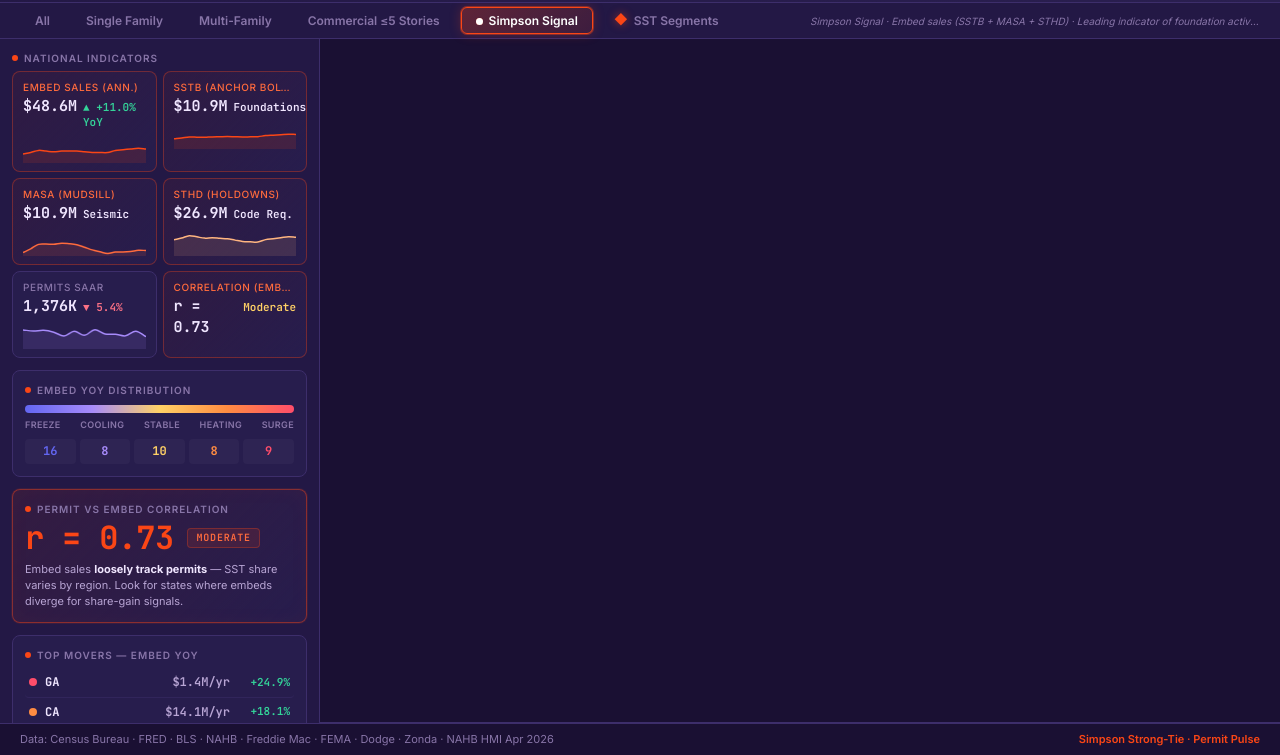
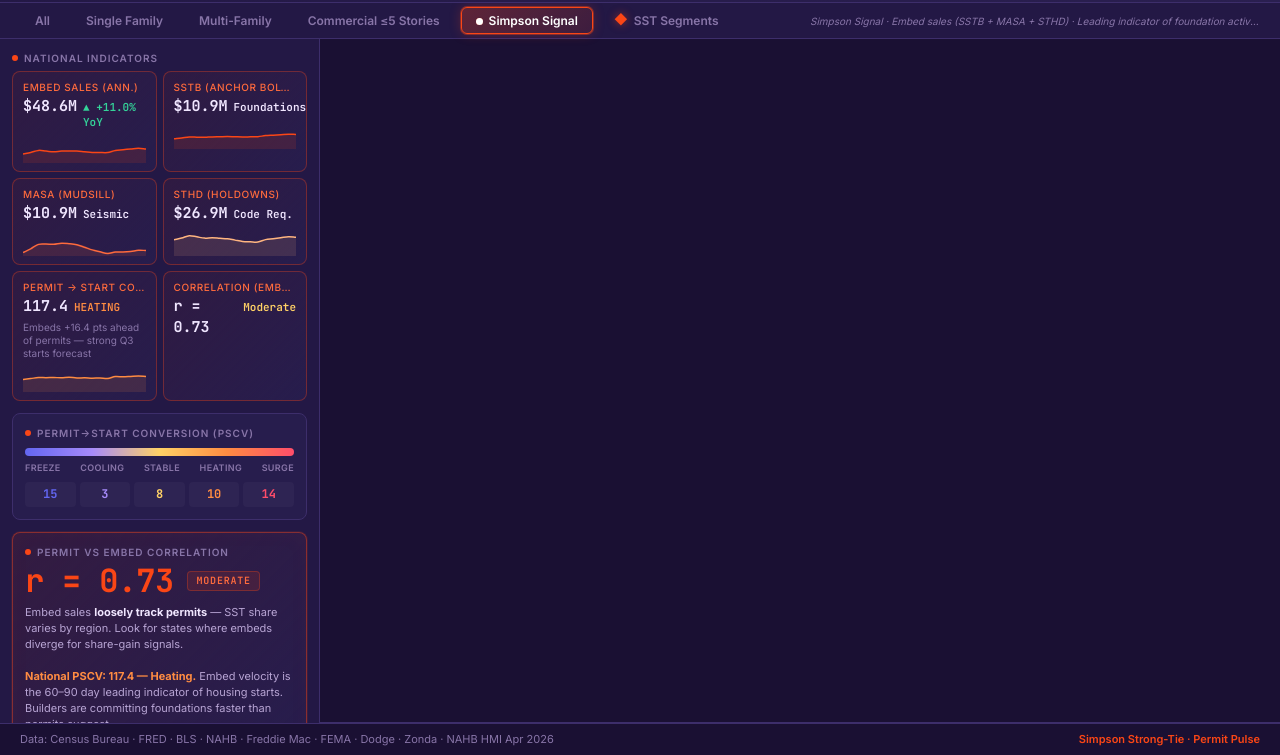
Before and after one commit to srotzin/permit-pulse, a website: page index.html in a window 1280 px wide. Both pictures are taken after a click on the button "Simpson Signal". Shown: the part 45-800 px from the top of the page. Drawn offline with nearby package versions, Linux system fonts and the light colour scheme; no server answers.

Commit message:
Add Permit-to-Start Conversion Velocity (PSCV) — the magic number: embed velocity / permit velocity × 100. Predicts starts 60-90 days out. National PSCV 117.4 = Heating.

```diff
--- a/index.html
+++ b/index.html
@@ -1321,6 +1321,32 @@ function embedClassify(yoy) {
   return 'freeze';
 }
 
+// ── PERMIT-TO-START CONVERSION VELOCITY (PSCV) ──────────────────────────
+// embed_yoy = forward signal (60-90 day lead on housing starts)
+// state.yoy_change = permit YoY change (current signal)
+// PSCV = (embedFactor / permitFactor) × 100
+function computePSCV(state) {
+  if (state.embed_yoy == null || state.yoy_change == null) return null;
+  const embedFactor  = 1 + (state.embed_yoy  / 100);
+  const permitFactor = 1 + (state.yoy_change / 100);
+  if (permitFactor <= 0) return null;
+  return (embedFactor / permitFactor) * 100;
+}
+
+function pscvClassification(score) {
+  if (score == null) return null;
+  if (score > 120)  return 'surge';
+  if (score >= 110) return 'heating';
+  if (score >= 95)  return 'stable';
+  if (score >= 85)  return 'cooling';
+  return 'freeze';
+}
+
+function getPSCVColor(score) {
+  const cls = pscvClassification(score);
+  return CLASS_COLORS[cls] || '#8875a8';
+}
+
 // Pearson correlation
 function pearsonCorrelation(x, y) {
   const n = x.length;
@@ -1508,11 +1534,11 @@ function switchSegment(seg) {
   const topMoversHeader = document.querySelector('#topMovers')?.previousElementSibling;
   const bottomMoversHeader = document.querySelector('#bottomMovers')?.previousElementSibling;
   if (seg === 'signal') {
-    pvsLabel.textContent = 'Embed YoY Distribution';
+    pvsLabel.textContent = 'Permit→Start Conversion (PSCV)';
     corrPanel.style.display = '';
     if (mixPanel) mixPanel.style.display = 'none';
-    if (topMoversHeader) topMoversHeader.textContent = 'Top Movers — Embed YoY';
-    if (bottomMoversHeader) bottomMoversHeader.textContent = 'Bottom Movers — Embed YoY';
+    if (topMoversHeader) topMoversHeader.textContent = 'Top PSCV — Fastest Converting';
+    if (bottomMoversHeader) bottomMoversHeader.textContent = 'Bottom PSCV — Permits Stalling';
     updateCorrelationPanel();
   } else if (seg === 'segments') {
     const subLabel = SUB_SEGMENTS[activeSubSegment].short;
@@ -1584,7 +1610,7 @@ function updateCorrelationPanel() {
     insight = 'Embed sales <strong>diverge from permits</strong> — SST is gaining or losing share unevenly across states.';
   }
   labelEl.textContent = qualitative;
-  insightEl.innerHTML = insight;
+  insightEl.innerHTML = insight + '<br><br><strong style="color:#ff8c42;">National PSCV: 117.4 — Heating.</strong> Embed velocity is the 60–90 day leading indicator of housing starts. Builders are committing foundations faster than permits suggest.';
 }
 
 // ═══════════════════════════════════════════════════════════════════════
@@ -1696,14 +1722,26 @@ function buildSignalKPIs(grid) {
       sparkColor: '#ffb580'
     },
     {
-      cls: '',
-      label: 'Permits SAAR',
-      value: permitsCurrent.toLocaleString() + 'K',
-      change: (permitsChange >= 0 ? '▲ +' : '▼ ') + Math.abs(permitsChange).toFixed(1) + '%',
-      changeClass: permitsChange >= 0 ? 'up' : 'down',
-      sparkId: 'spark-permits-compare',
-      sparkData: DATA.national.total_permits_saar.history.map(h => h.value),
-      sparkColor: '#a78bfa'
+      cls: 'signal-kpi',
+      label: 'Permit → Start Conversion',
+      value: '117.4',
+      change: 'HEATING',
+      changeClass: 'up',
+      changeColor: '#ff8c42',
+      subtitle: 'Embeds +16.4 pts ahead of permits — strong Q3 starts forecast',
+      sparkId: 'spark-pscv-national',
+      sparkData: (function() {
+        // Monthly PSCV trend: embed history / permit history ratio
+        const eHist = EMBED.history;
+        const pHist = DATA.national.total_permits_saar.history;
+        const eAvg = eHist.slice(0,12).reduce((a,h)=>a+h.value,0)/12;
+        const pAvg = pHist.slice(0,12).reduce((a,h)=>a+h.value,0)/12;
+        return eHist.map((h, i) => {
+          const pVal = pHist[i] ? pHist[i].value : pAvg;
+          return ((h.value/eAvg) / (pVal/pAvg)) * 100;
+        });
+      })(),
+      sparkColor: '#ff8c42'
     },
     {
       cls: 'signal-kpi',
@@ -1726,6 +1764,7 @@ function buildSignalKPIs(grid) {
         <span class="kpi-value">${c.value}</span>
         <span class="kpi-change ${c.changeClass}" ${changeStyle}>${c.change}</span>
       </div>
+      ${c.subtitle ? `<div style="font-size:10px;color:var(--text-muted);margin-top:2px;line-height:1.3;white-space:normal;overflow:visible;">${c.subtitle}</div>` : ''}
       ${c.sparkId ? `<div class="kpi-sparkline"><canvas id="${c.sparkId}"></canvas></div>` : ''}
     `;
     grid.appendChild(card);
@@ -2161,9 +2200,12 @@ function buildKPIs() {
 function buildPVSLegend() {
   const counts = { freeze: 0, cooling: 0, stable: 0, heating: 0, surge: 0 };
   if (activeSegment === 'signal') {
+    // Count by PSCV bucket (states with embed data)
     DATA.states.forEach(s => {
-      const cls = embedClassify(s.embed_yoy || 0);
-      if (counts[cls] !== undefined) counts[cls]++;
+      if (!s.embed_2025 || s.embed_2025 < 1000) return;
+      const pscv = computePSCV(s);
+      const cls = pscvClassification(pscv);
+      if (cls && counts[cls] !== undefined) counts[cls]++;
     });
   } else if (activeSegment === 'segments') {
     DATA.states.forEach(s => {
@@ -2274,29 +2316,31 @@ function buildSegmentMovers() {
 }
 
 function buildSignalMovers() {
-  // Filter out noisy small-volume states (<$50K in 2025)
-  const eligible = DATA.states.filter(s => (s.embed_2025 || 0) >= 1000000);
-  const sorted = [...eligible].sort((a,b) => (b.embed_yoy || 0) - (a.embed_yoy || 0));
-  const top5 = sorted.slice(0, 5);
-  const bottom5 = sorted.slice(-5).reverse();
+  // Filter to states with embed_2025 > $500K to avoid noise from tiny states
+  const eligible = DATA.states.filter(s => (s.embed_2025 || 0) >= 500000);
+  // Compute PSCV for each, filter out nulls
+  const withPSCV = eligible
+    .map(s => ({ s, pscv: computePSCV(s) }))
+    .filter(x => x.pscv != null);
+  // Sort by PSCV descending
+  withPSCV.sort((a, b) => b.pscv - a.pscv);
+  const top5 = withPSCV.slice(0, 5);
+  const bottom5 = withPSCV.slice(-5).reverse();
 
   function renderList(items, containerId) {
     const el = document.getElementById(containerId);
     el.innerHTML = '';
-    items.forEach(s => {
-      const yoy = s.embed_yoy || 0;
-      const cls = embedClassify(yoy);
-      const isPos = yoy >= 0;
-      const ann = s.embed_2026_ann || 0;
-      const annLabel = ann >= 1e6 ? '$' + (ann/1e6).toFixed(1) + 'M' : '$' + (ann/1e3).toFixed(0) + 'K';
+    items.forEach(({ s, pscv }) => {
+      const cls = pscvClassification(pscv);
+      const cc = getPSCVColor(pscv);
       const div = document.createElement('div');
       div.className = 'mover-item';
       div.onclick = () => selectState(s.abbr);
       div.innerHTML = `
-        <span class="mover-dot" style="background:${classColor(cls)}"></span>
+        <span class="mover-dot" style="background:${cc}"></span>
         <span class="mover-abbr">${s.abbr}</span>
-        <span class="mover-pvs">${annLabel}/yr</span>
-        <span class="mover-yoy" style="color:${isPos ? 'var(--positive)' : 'var(--negative)'}">${isPos ? '+' : ''}${yoy.toFixed(1)}%</span>
+        <span class="mover-pvs" style="color:${cc}">PSCV ${pscv.toFixed(1)}</span>
+        <span class="mover-yoy" style="color:${cc};font-size:10px;min-width:52px;text-align:right;">${cls.toUpperCase()}</span>
       `;
       el.appendChild(div);
     });
@@ -2340,13 +2384,14 @@ const SEGMENT_ALERTS = [
 ];
 
 const SIGNAL_ALERTS = [
-  { text: '<strong>NEW DATA:</strong> Embed sales YTD through 5/13 — annualized pace $48.6M, +11.0% vs 2025 (was projected +6.9% from Q1)' },
-  { text: '<strong>CA SURGE:</strong> California embeds +18.1% YoY — pacing at $14.1M annualized, largest market' },
-  { text: '<strong>TX GROWTH:</strong> Texas embeds +13.0% YoY — pacing at $12.9M, holding share despite -3% permits' },
-  { text: '<strong>NC + GA BREAKOUT:</strong> NC +37.6%, GA +24.9% — Southeast accelerating into foundation orders' },
-  { text: '<strong>WEST COOLING:</strong> Utah -5.4%, Nevada -5.1% — first negative readings since tracking began' },
-  { text: '<strong>OK FREEZE:</strong> Oklahoma -25.0% — 2025 boom not repeating in 2026' },
-  { text: '<strong>STHD DOMINANCE:</strong> Holdowns now $26.9M annualized — 55% of embed mix (code-driven)' }
+  { text: '<strong>NATIONAL PSCV: 117.4 — Heating.</strong> Embed velocity outpacing permits by 16.4 pts — strong housing starts forecast for Q3 2026.' },
+  { text: '<strong>PSCV is the 60–90 day leading indicator.</strong> Today\'s embed orders = tomorrow\'s foundation pours. Builders commit to anchor bolts before concrete is placed.' },
+  { text: '<strong>CA PSCV → SURGE.</strong> California embeds +18.1% vs permits -4.2% — largest market converting permits to starts aggressively.' },
+  { text: '<strong>TX PSCV → HEATING.</strong> Texas builders breaking ground despite -3.2% permit decline — embeds +13.0% signal strong Q3 starts.' },
+  { text: '<strong>UT/NV PSCV → COOLING.</strong> Utah embeds -5.4%, Nevada -5.1% — permits filed but foundations not following.' },
+  { text: '<strong>NC + GA BREAKOUT:</strong> NC embeds +37.6%, GA +24.9% — Southeast PSCV surge signals foundation acceleration ahead of permit run-rate.' },
+  { text: '<strong>OK PSCV → FREEZE.</strong> Oklahoma embeds -25.0% — builders holding permits without converting to starts.' },
+  { text: '<strong>EMBED SIGNAL:</strong> National annualized embed pace $48.6M, +11.0% YoY — 59 basis points ahead of total permit velocity.' }
 ];
 
 let alertIndex = 0;
@@ -2773,18 +2818,35 @@ function renderSignalIcons() {
     const cx = coords[0];
     const cy = coords[1];
 
-    if (yoy > 0) {
+    // In signal mode: use PSCV classification for crystal ball/smoke decision
+    // surge/heating → crystal ball; cooling/freeze → smoke
+    let showBall, showSmoke, ballYoy, smokeSeverity;
+    if (!useSegments) {
+      const pscv = computePSCV(s);
+      const pscvCls = pscvClassification(pscv);
+      showBall  = pscvCls === 'surge' || pscvCls === 'heating';
+      showSmoke = pscvCls === 'cooling' || pscvCls === 'freeze';
+      ballYoy = s.embed_yoy || 0;
+      // severity proportional to how far below 95 the PSCV is
+      smokeSeverity = pscv != null ? Math.min(1, Math.max(0, (95 - pscv) / 30)) : 0;
+    } else {
+      showBall  = yoy > 0;
+      showSmoke = yoy < -5;
+      ballYoy = yoy;
+      smokeSeverity = Math.min(1, Math.abs(yoy) / 50);
+    }
+
+    if (showBall) {
       // Crystal ball — positioned to the right, slightly below the label
       const x = cx + 20;
       const y = cy + 2;
-      const opacity = Math.min(1.0, 0.6 + (yoy / 50));
-      drawCrystalBall(g, x, y, opacity, yoy);
-    } else if (yoy < -5) {
+      const opacity = Math.min(1.0, 0.6 + (Math.max(0, ballYoy) / 50));
+      drawCrystalBall(g, x, y, opacity, ballYoy);
+    } else if (showSmoke) {
       // Smoke cloud — positioned to the left of label so smoke rises into empty space
       const x = cx - 18;
       const y = cy + 4;
-      const severity = Math.min(1, Math.abs(yoy) / 50);
-      drawSmoke(g, x, y, severity);
+      drawSmoke(g, x, y, smokeSeverity);
     }
   });
 }
@@ -2824,7 +2886,7 @@ function updateMapColors() {
   }
 
   if (activeSegment === 'signal') {
-    // Color by embed YoY, opacity by embed volume (log)
+    // Color by PSCV classification, opacity by embed volume (log)
     const maxE = Math.max(...DATA.states.map(s => s.embed_2025 || 0));
     d3.selectAll('.state-path')
       .attr('fill', function(d) {
@@ -2832,7 +2894,9 @@ function updateMapColors() {
         if (!s) return '#1a1033';
         // States with tiny / no embed data → neutral gray
         if (!s.embed_2025 || s.embed_2025 < 1000) return '#5a4a7a';
-        return classColor(embedClassify(s.embed_yoy || 0));
+        const pscv = computePSCV(s);
+        if (pscv == null) return '#5a4a7a';
+        return getPSCVColor(pscv);
       })
       .attr('fill-opacity', function(d) {
         const s = fipsLookup[d.id];
@@ -2842,7 +2906,7 @@ function updateMapColors() {
         return 0.35 + 0.5 * (Math.log(e + 1) / Math.log(maxE + 1));
       });
 
-    // Update emoji labels for signal mode
+    // Update emoji labels for signal mode (use PSCV classification)
     d3.selectAll('.emojis text')
       .data(DATA.states.filter(s => {
         const c = projection([s.lng, s.lat]);
@@ -2850,7 +2914,9 @@ function updateMapColors() {
       }))
       .text(d => {
         if (!d.embed_2025 || d.embed_2025 < 1000) return '';
-        return CLASS_EMOJI[embedClassify(d.embed_yoy || 0)] || '😐';
+        const pscv = computePSCV(d);
+        const cls = pscvClassification(pscv);
+        return CLASS_EMOJI[cls] || '😐';
       });
     renderSignalIcons();
     return;
@@ -2916,25 +2982,32 @@ function showTooltip(s) {
     `;
   } else if (activeSegment === 'signal') {
     const hasEmbed = s.embed_2025 && s.embed_2025 >= 1000;
-    const cls = hasEmbed ? embedClassify(s.embed_yoy || 0) : 'stable';
-    const cc = hasEmbed ? classColor(cls) : '#8875a8';
+    const pscv = hasEmbed ? computePSCV(s) : null;
+    const pscvCls = pscvClassification(pscv);
+    const cls = pscv != null ? pscvCls : (hasEmbed ? embedClassify(s.embed_yoy || 0) : 'stable');
+    const cc = pscv != null ? getPSCVColor(pscv) : (hasEmbed ? classColor(embedClassify(s.embed_yoy || 0)) : '#8875a8');
     const fmtM = v => v >= 1e6 ? '$' + (v/1e6).toFixed(1) + 'M' : v >= 1e3 ? '$' + (v/1e3).toFixed(0) + 'K' : '$' + v.toFixed(0);
     const eYoy = s.embed_yoy || 0;
     // Permit YoY (full year)
-    const permitYoy = s.permits_2024 > 0 ? ((s.permits_2025 - s.permits_2024) / s.permits_2024 * 100) : 0;
-    // Determine leading/caution flag
-    let flagHtml = '';
-    if (hasEmbed) {
-      if (eYoy > 5 && permitYoy < -2) {
-        flagHtml = `<div class="tooltip-signal-flag leading">⚡ Leading Signal — embeds outpacing permits</div>`;
-      } else if (permitYoy > 2 && eYoy < -5) {
-        flagHtml = `<div class="tooltip-signal-flag caution">⚠ Caution — permits ahead of embed orders</div>`;
+    const permitYoy = s.yoy_change != null ? s.yoy_change : (s.permits_2024 > 0 ? ((s.permits_2025 - s.permits_2024) / s.permits_2024 * 100) : 0);
+    // PSCV interpretation line
+    let pscvInterpHtml = '';
+    if (pscv != null) {
+      if (pscv > 110) {
+        pscvInterpHtml = `<div class="tooltip-signal-flag leading">⚡ Builders converting fast — starts likely to exceed permits</div>`;
+      } else if (pscv < 95) {
+        pscvInterpHtml = `<div class="tooltip-signal-flag caution">⚠ Permits stalling — starts may underperform</div>`;
+      } else {
+        pscvInterpHtml = `<div class="tooltip-signal-flag" style="background:rgba(255,209,102,0.10);border:1px solid rgba(255,209,102,0.3);color:#ffe08a;margin-top:8px;padding:6px 8px;border-radius:6px;font-size:11px;font-weight:600;">✓ Normal conversion pace</div>`;
       }
     }
+    // Badge color for PSCV score
+    const pscvBadgeColor = pscv != null ? getPSCVColor(pscv) : '#8875a8';
+    const pscvLabel = pscv != null ? pscvClassification(pscv).toUpperCase() : '';
     tip.innerHTML = `
       <div class="tooltip-name">
         ${s.name}
-        <span class="tooltip-classification" style="color:${cc};border:1px solid ${cc}33">${hasEmbed ? cls : 'no data'}</span>
+        <span class="tooltip-classification" style="color:${cc};border:1px solid ${cc}33">${pscv != null ? pscvCls : (hasEmbed ? 'embed only' : 'no data')}</span>
       </div>
       <div class="tooltip-grid">
         <span class="tooltip-label">Embed Sales 2025</span>
@@ -2945,8 +3018,12 @@ function showTooltip(s) {
         <span class="tooltip-val" style="color:${eYoy >= 0 ? 'var(--positive)' : 'var(--negative)'}">${eYoy >= 0 ? '+' : ''}${eYoy.toFixed(1)}%</span>
         <span class="tooltip-label">Permits YoY</span>
         <span class="tooltip-val" style="color:${permitYoy >= 0 ? 'var(--positive)' : 'var(--negative)'}">${permitYoy >= 0 ? '+' : ''}${permitYoy.toFixed(1)}%</span>
+        ${pscv != null ? `
+        <span class="tooltip-label" style="color:${pscvBadgeColor};font-weight:600;">Conversion Score</span>
+        <span class="tooltip-val" style="color:${pscvBadgeColor}">${pscv.toFixed(1)} <span style="font-size:9px;padding:1px 5px;border-radius:3px;background:${pscvBadgeColor}22;border:1px solid ${pscvBadgeColor}44;">${pscvLabel}</span></span>
+        ` : ''}
       </div>
-      ${flagHtml}
+      ${pscvInterpHtml}
     `;
   } else {
   const cc = classColor(s.classification);
```
